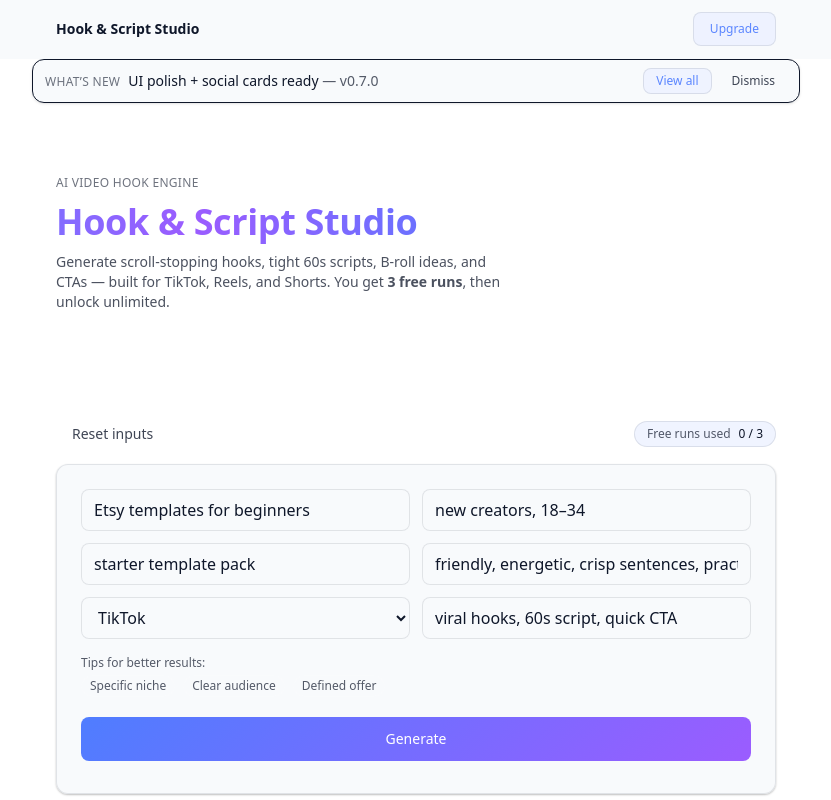
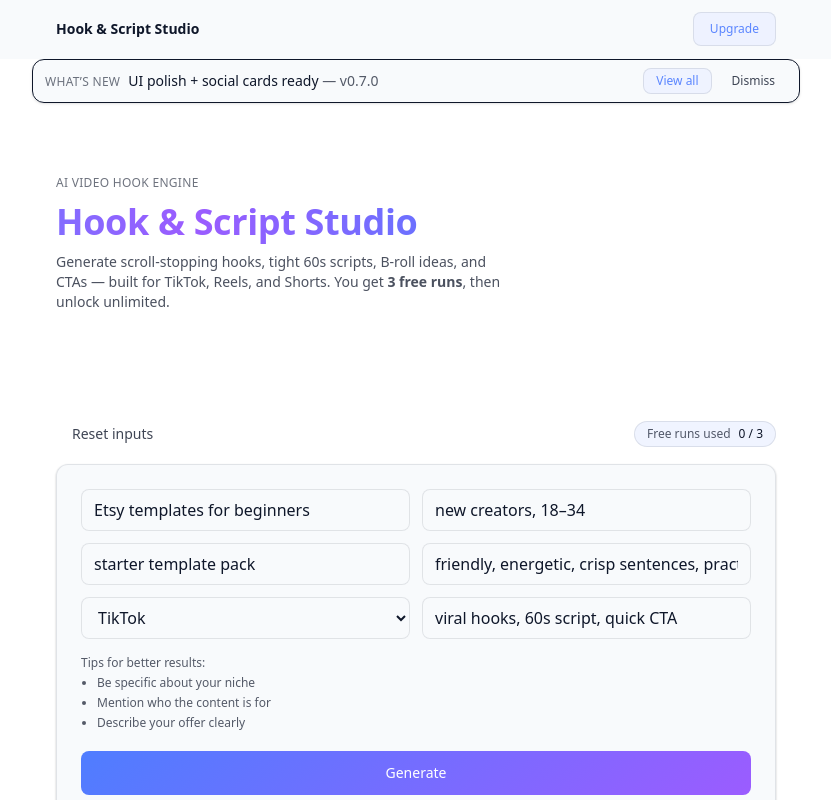
Before and after one commit to aveeno350-ctrl/hook-script-studio, a Next.js app: page / in a window 1280 px wide. Shown: the top 800 px of the page, without its empty margins (224-1055 px from the left). Built offline with nearby package versions, Linux system fonts and the light colour scheme; no server answers.

Commit message:
Update page.tsx

```diff
--- a/app/page.tsx
+++ b/app/page.tsx
@@ -336,22 +336,16 @@ setTimeout(() => outRef.current?.scrollIntoView({ behavior: "smooth", block: "st
       </M.div>
 
       {/* Tips microcopy */}
-      <div className="md:col-span-2 mt-1 space-y-1">
-  <p className="text-xs opacity-70 font-medium">
+      <div className="md:col-span-2 mt-1">
+  <p className="text-xs opacity-70 font-medium mb-1">
     Tips for better results:
   </p>
 
-  <div className="flex flex-wrap gap-2 text-xs opacity-70">
-    <span className="px-2 py-[2px] rounded-full bg-white/5 border border-white/10">
-      Specific niche
-    </span>
-    <span className="px-2 py-[2px] rounded-full bg-white/5 border border-white/10">
-      Clear audience
-    </span>
-    <span className="px-2 py-[2px] rounded-full bg-white/5 border border-white/10">
-      Defined offer
-    </span>
-  </div>
+  <ul className="text-xs opacity-70 list-disc ml-4 space-y-1">
+    <li>Be specific about your niche</li>
+    <li>Mention who the content is for</li>
+    <li>Describe your offer clearly</li>
+  </ul>
 </div>
 
 
```
